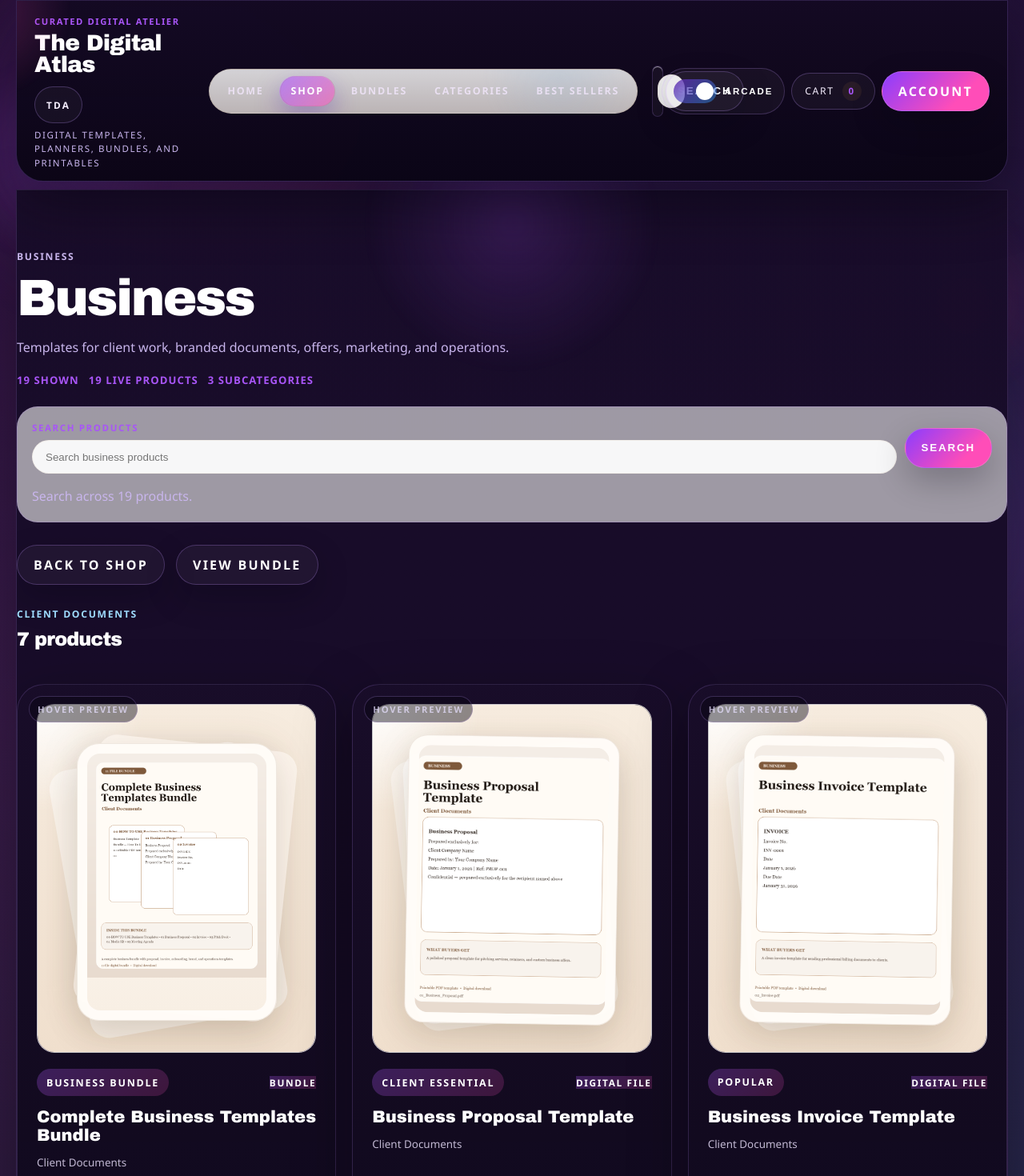
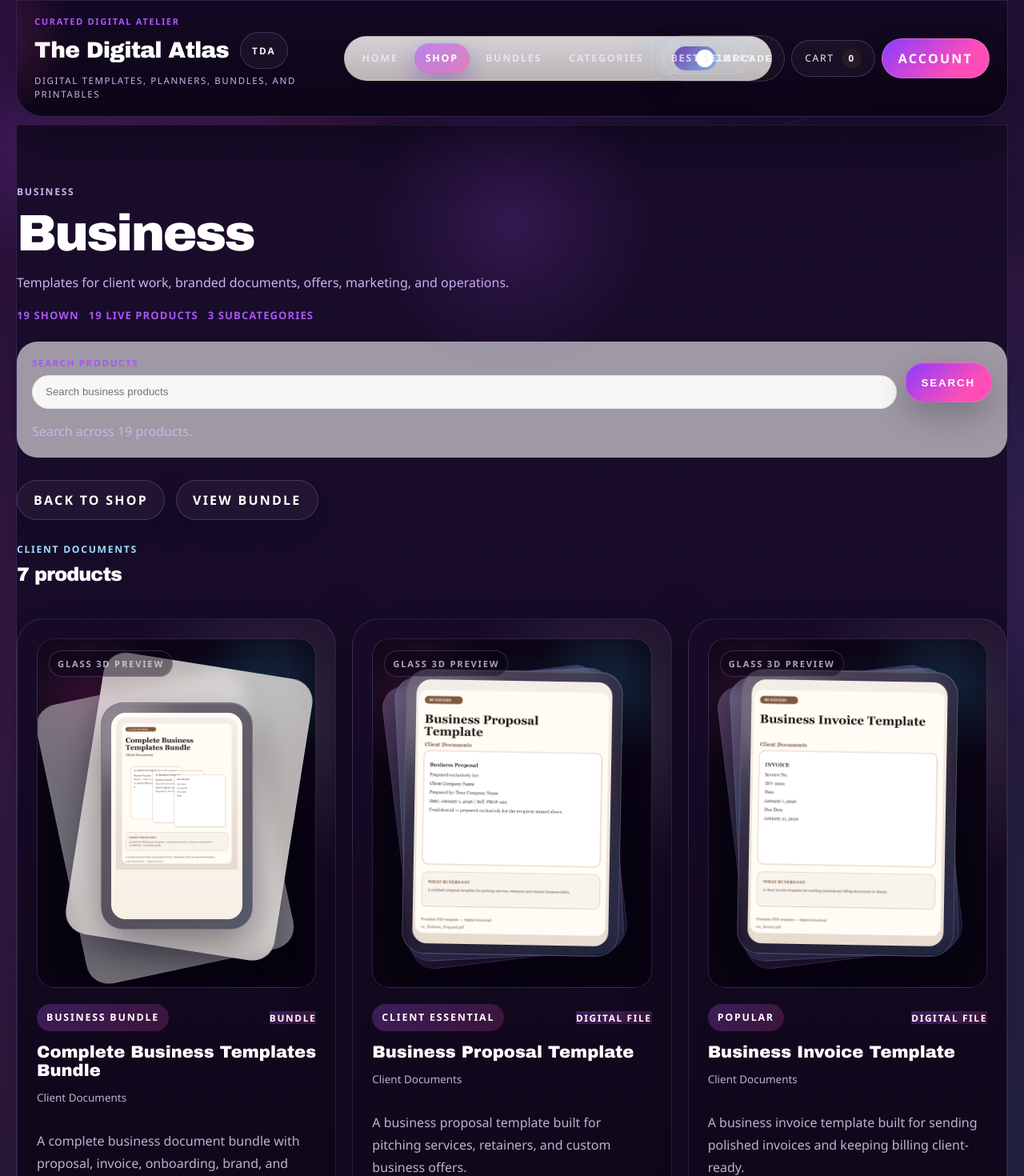
Before and after one commit to testwithmsk-sat/atlas, a Next.js app in the folder atlas-next/: page /shop/business in a window 1280 px wide. Shown: the top 1470 px of the page at 80% size. Built offline with nearby package versions, Linux system fonts and the light colour scheme; no server answers.

Commit message:
Fix header search and neon product previews

```diff
--- a/atlas-next/app/globals.css
+++ b/atlas-next/app/globals.css
@@ -3998,3 +3998,395 @@ html[data-ui-mode="focus"] .primary-nav-indicator {
     width: 100%;
   }
 }
+
+/* Header layout + glass neon preview fixes */
+
+.site-header-top {
+  grid-template-columns: minmax(220px, 0.85fr) minmax(420px, 1.15fr) minmax(430px, 0.95fr);
+  gap: 18px;
+}
+
+.header-utility-row {
+  display: grid;
+  grid-template-columns: minmax(0, 240px) auto;
+  align-items: center;
+  justify-content: end;
+  gap: 12px;
+}
+
+.header-tools {
+  width: min(240px, 100%);
+  justify-self: end;
+}
+
+.site-search-form {
+  width: 100%;
+  min-width: 0;
+  max-width: 240px;
+  padding: 5px;
+  gap: 8px;
+  border-color: rgba(194, 151, 255, 0.2);
+  background:
+    linear-gradient(180deg, rgba(20, 10, 36, 0.92), rgba(10, 5, 18, 0.88)),
+    rgba(12, 5, 22, 0.82);
+  box-shadow:
+    inset 0 1px 0 rgba(255, 255, 255, 0.06),
+    0 12px 28px rgba(5, 0, 12, 0.24);
+}
+
+.site-search-field {
+  min-width: 0;
+}
+
+.site-search-input {
+  min-width: 0;
+  min-height: 40px;
+  padding: 9px 14px;
+  border-color: rgba(194, 151, 255, 0.16);
+  background: rgba(255, 255, 255, 0.06);
+  color: rgba(244, 238, 255, 0.9);
+}
+
+.site-search-input::placeholder {
+  color: rgba(216, 205, 244, 0.48);
+}
+
+.site-search-input:hover,
+.site-search-input:focus {
+  color: #ffffff;
+  background: rgba(255, 255, 255, 0.08);
+  border-color: rgba(159, 226, 255, 0.28);
+}
+
+.site-search-button {
+  flex: 0 0 auto;
+  min-height: 40px;
+  padding-inline: 18px;
+  white-space: nowrap;
+}
+
+.header-mode-toggle,
+.nav-pill,
+.header-cta-group .button {
+  flex-shrink: 0;
+}
+
+.header-mode-toggle-label,
+.nav-pill,
+.nav-pill span,
+.site-search-button,
+.site-search-input {
+  color: #f6efff;
+}
+
+.header-mode-toggle:hover .header-mode-toggle-label,
+.header-mode-toggle:focus-visible .header-mode-toggle-label,
+.nav-pill:hover,
+.nav-pill:focus-visible {
+  color: #ffffff;
+}
+
+.product-card {
+  background:
+    radial-gradient(circle at 84% 12%, rgba(255, 255, 255, 0.12), transparent 22%),
+    linear-gradient(180deg, rgba(23, 11, 39, 0.96), rgba(12, 6, 22, 0.94)),
+    rgba(15, 8, 26, 0.92);
+}
+
+.product-card:hover {
+  background:
+    radial-gradient(circle at 84% 12%, rgba(255, 255, 255, 0.14), transparent 22%),
+    linear-gradient(180deg, rgba(28, 14, 48, 0.98), rgba(14, 7, 26, 0.96)),
+    rgba(15, 8, 26, 0.96);
+}
+
+.product-card h3,
+.product-card-kicker,
+.product-card p,
+.product-card .price-offer,
+.product-card .price-original,
+.product-card-link,
+.product-card-quicklook,
+.product-card-highlights span {
+  color: inherit;
+}
+
+.product-card h3,
+.product-card .price-offer {
+  color: #ffffff;
+}
+
+.product-card-kicker,
+.product-card p,
+.product-card-highlights span,
+.product-card-quicklook {
+  color: rgba(236, 228, 255, 0.78);
+}
+
+.product-card-link {
+  color: #bb7cff;
+}
+
+.product-card:hover .product-card-link,
+.product-card:focus-within .product-card-link {
+  color: #ffd1ff;
+}
+
+.product-card-image {
+  position: relative;
+  border-color: rgba(194, 151, 255, 0.2);
+  background:
+    radial-gradient(circle at 22% 18%, rgba(255, 77, 184, 0.14), transparent 24%),
+    radial-gradient(circle at 82% 14%, rgba(64, 194, 255, 0.16), transparent 22%),
+    linear-gradient(180deg, rgba(18, 8, 30, 0.94), rgba(9, 4, 18, 0.92));
+}
+
+.product-mockup {
+  position: relative;
+}
+
+.product-mockup-scene {
+  position: relative;
+  aspect-ratio: 4 / 5;
+  padding: 20px;
+  overflow: hidden;
+  background:
+    radial-gradient(circle at 18% 18%, rgba(255, 77, 184, 0.16), transparent 22%),
+    radial-gradient(circle at 84% 14%, rgba(64, 194, 255, 0.18), transparent 20%),
+    linear-gradient(180deg, rgba(12, 6, 23, 0.98), rgba(7, 3, 16, 0.96));
+}
+
+.product-mockup-aura,
+.product-mockup-floor,
+.product-mockup-shadow,
+.product-mockup-orbit,
+.product-mockup-shell,
+.product-mockup-layer,
+.product-mockup-frame {
+  position: absolute;
+}
+
+.product-mockup-aura {
+  inset: 10% 16% 26%;
+  border-radius: 30px;
+  background:
+    radial-gradient(circle at 30% 30%, rgba(255, 77, 184, 0.22), transparent 42%),
+    radial-gradient(circle at 70% 26%, rgba(64, 194, 255, 0.22), transparent 40%),
+    radial-gradient(circle at 50% 74%, rgba(168, 85, 247, 0.28), transparent 48%);
+  filter: blur(24px);
+  opacity: 0.95;
+}
+
+.product-mockup-floor {
+  left: 18%;
+  right: 18%;
+  bottom: 12%;
+  height: 18px;
+  border-radius: 999px;
+  background: rgba(13, 7, 24, 0.86);
+  filter: blur(10px);
+  opacity: 0.9;
+}
+
+.product-mockup-shadow {
+  inset: 20% 16% 12%;
+  border-radius: 30px;
+  background: rgba(11, 4, 22, 0.8);
+  filter: blur(24px);
+  transform: translateY(18px) scale(0.96);
+}
+
+.product-mockup-orbit {
+  border-radius: 999px;
+  border: 1px solid rgba(255, 255, 255, 0.12);
+  opacity: 0.7;
+}
+
+.product-mockup-orbit--one {
+  inset: 18% 10% auto auto;
+  width: 84px;
+  height: 84px;
+  border-color: rgba(64, 194, 255, 0.24);
+}
+
+.product-mockup-orbit--two {
+  inset: auto auto 20% 10%;
+  width: 62px;
+  height: 62px;
+  border-color: rgba(255, 77, 184, 0.22);
+}
+
+.product-mockup-shell {
+  inset: 10% 11% 10%;
+  transform-style: preserve-3d;
+}
+
+.product-mockup-layer,
+.product-mockup-frame {
+  inset: 0;
+  border-radius: 28px;
+}
+
+.product-mockup-layer--back {
+  background:
+    linear-gradient(160deg, rgba(255, 255, 255, 0.18), rgba(255, 255, 255, 0.04)),
+    rgba(116, 67, 187, 0.16);
+  border: 1px solid rgba(194, 151, 255, 0.14);
+  transform: translateZ(-40px) rotate(-8deg) translate(-12px, 10px);
+  box-shadow: 0 20px 42px rgba(7, 0, 16, 0.28);
+  backdrop-filter: blur(12px);
+}
+
+.product-mockup-layer--mid {
+  background:
+    linear-gradient(160deg, rgba(255, 255, 255, 0.16), rgba(255, 255, 255, 0.03)),
+    rgba(55, 110, 196, 0.14);
+  border: 1px solid rgba(159, 226, 255, 0.16);
+  transform: translateZ(-18px) rotate(5deg) translate(12px, -8px);
+  box-shadow: 0 18px 36px rgba(7, 0, 16, 0.24);
+  backdrop-filter: blur(10px);
+}
+
+.product-mockup-frame {
+  display: grid;
+  place-items: center;
+  overflow: hidden;
+  padding: 12px;
+  border: 1px solid rgba(211, 224, 255, 0.22);
+  background:
+    linear-gradient(180deg, rgba(255, 255, 255, 0.12), rgba(255, 255, 255, 0.04)),
+    rgba(18, 10, 30, 0.68);
+  box-shadow:
+    inset 0 1px 0 rgba(255, 255, 255, 0.12),
+    0 24px 54px rgba(7, 0, 16, 0.42);
+  backdrop-filter: blur(16px);
+}
+
+.product-mockup-frame-gloss {
+  position: absolute;
+  inset: 0;
+  border-radius: inherit;
+  background:
+    linear-gradient(130deg, rgba(255, 255, 255, 0.2), transparent 30%, transparent 64%, rgba(64, 194, 255, 0.08)),
+    radial-gradient(circle at 18% 16%, rgba(255, 255, 255, 0.22), transparent 24%);
+  pointer-events: none;
+}
+
+.product-mockup-frame img {
+  position: relative;
+  z-index: 1;
+  width: 100%;
+  height: 100%;
+  border-radius: 18px;
+  object-fit: cover;
+  object-position: top center;
+  background: rgba(14, 9, 23, 0.92);
+  box-shadow: inset 0 0 0 1px rgba(255, 255, 255, 0.05);
+  transition: transform 260ms ease, filter 260ms ease;
+}
+
+.product-card:hover .product-mockup-frame img,
+.product-card:focus-within .product-mockup-frame img {
+  transform: scale(1.04);
+  filter: saturate(1.08) brightness(1.02);
+}
+
+.product-card:hover .product-mockup-shell,
+.product-card:focus-within .product-mockup-shell {
+  transform: translateY(-6px) rotateX(4deg) rotateY(-4deg);
+}
+
+.product-card:hover .product-mockup-layer--back,
+.product-card:focus-within .product-mockup-layer--back {
+  transform: translateZ(-46px) rotate(-10deg) translate(-16px, 14px);
+}
+
+.product-card:hover .product-mockup-layer--mid,
+.product-card:focus-within .product-mockup-layer--mid {
+  transform: translateZ(-22px) rotate(7deg) translate(14px, -10px);
+}
+
+.product-mockup-shell,
+.product-mockup-layer {
+  transition: transform 260ms ease, box-shadow 260ms ease, border-color 260ms ease;
+}
+
+.product-mockup--tablet .product-mockup-frame img,
+.product-mockup--stack .product-mockup-frame img {
+  object-fit: contain;
+  padding: 6px;
+}
+
+.product-mockup--tablet .product-mockup-shell {
+  inset: 8% 9% 8%;
+}
+
+.product-mockup--tablet .product-mockup-frame {
+  border-radius: 32px;
+  padding: 14px;
+  background:
+    linear-gradient(180deg, rgba(255, 255, 255, 0.1), rgba(255, 255, 255, 0.03)),
+    rgba(16, 20, 34, 0.78);
+}
+
+.product-mockup--tablet .product-mockup-frame::before {
+  content: "";
+  position: absolute;
+  top: 12px;
+  left: 50%;
+  width: 18%;
+  height: 7px;
+  border-radius: 999px;
+  background: rgba(255, 255, 255, 0.16);
+  transform: translateX(-50%);
+}
+
+.product-mockup--stack .product-mockup-layer--back {
+  transform: translateZ(-46px) rotate(-12deg) translate(-18px, 14px);
+}
+
+.product-mockup--stack .product-mockup-layer--mid {
+  transform: translateZ(-20px) rotate(9deg) translate(14px, -10px);
+}
+
+.product-mockup--stack .product-mockup-shell {
+  inset: 9% 12% 9%;
+}
+
+.product-mockup--paper .product-mockup-shell {
+  inset: 9% 11% 9%;
+}
+
+@media (max-width: 1280px) {
+  .site-header-top {
+    grid-template-columns: minmax(220px, 0.9fr) minmax(360px, 1fr) minmax(380px, 0.92fr);
+  }
+
+  .header-utility-row {
+    grid-template-columns: minmax(0, 220px) auto;
+  }
+
+  .header-tools,
+  .site-search-form {
+    width: min(220px, 100%);
+    max-width: 220px;
+  }
+}
+
+@media (max-width: 980px) {
+  .site-header-top {
+    grid-template-columns: 1fr;
+  }
+
+  .header-utility-row {
+    display: flex;
+    justify-content: stretch;
+    flex-wrap: wrap;
+  }
+
+  .header-tools,
+  .site-search-form {
+    width: 100%;
+    max-width: none;
+  }
+}
--- a/atlas-next/components/product-card.js
+++ b/atlas-next/components/product-card.js
@@ -10,7 +10,7 @@ export function ProductCard({ product }) {
   return (
     <article className="product-card product-card--interactive" data-reveal data-tilt>
       <div className="product-card-image">
-        <span className="product-card-preview-tag">Hover preview</span>
+        <span className="product-card-preview-tag">Glass 3D preview</span>
         <ProductPreviewMockup product={product} />
       </div>
       <div className="product-card-topline">
--- a/atlas-next/components/product-preview-mockup.js
+++ b/atlas-next/components/product-preview-mockup.js
@@ -13,11 +13,18 @@ export function ProductPreviewMockup({ product, className = "", priority = "defa
   return (
     <div className={classes} data-priority={priority}>
       <div className="product-mockup-scene">
+        <div className="product-mockup-aura" aria-hidden="true" />
+        <div className="product-mockup-floor" aria-hidden="true" />
         <div className="product-mockup-shadow" aria-hidden="true" />
-        <div className="product-mockup-layer product-mockup-layer--back" aria-hidden="true" />
-        <div className="product-mockup-layer product-mockup-layer--mid" aria-hidden="true" />
-        <div className="product-mockup-frame">
-          <img src={product.image} alt={product.name} />
+        <div className="product-mockup-orbit product-mockup-orbit--one" aria-hidden="true" />
+        <div className="product-mockup-orbit product-mockup-orbit--two" aria-hidden="true" />
+        <div className="product-mockup-shell">
+          <div className="product-mockup-layer product-mockup-layer--back" aria-hidden="true" />
+          <div className="product-mockup-layer product-mockup-layer--mid" aria-hidden="true" />
+          <div className="product-mockup-frame">
+            <div className="product-mockup-frame-gloss" aria-hidden="true" />
+            <img src={product.image} alt={product.name} />
+          </div>
         </div>
       </div>
     </div>
```
